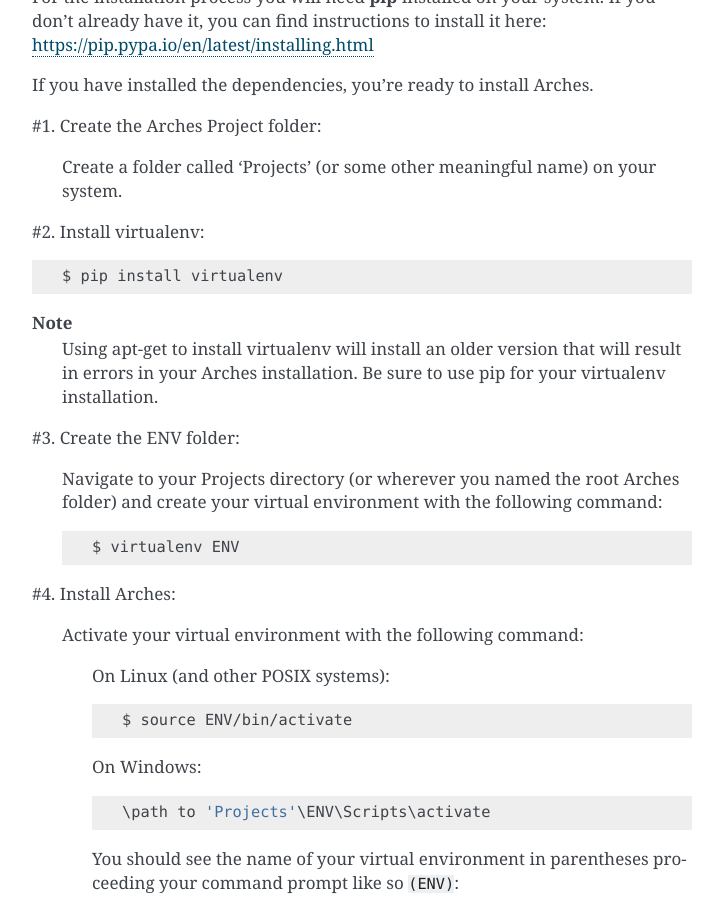
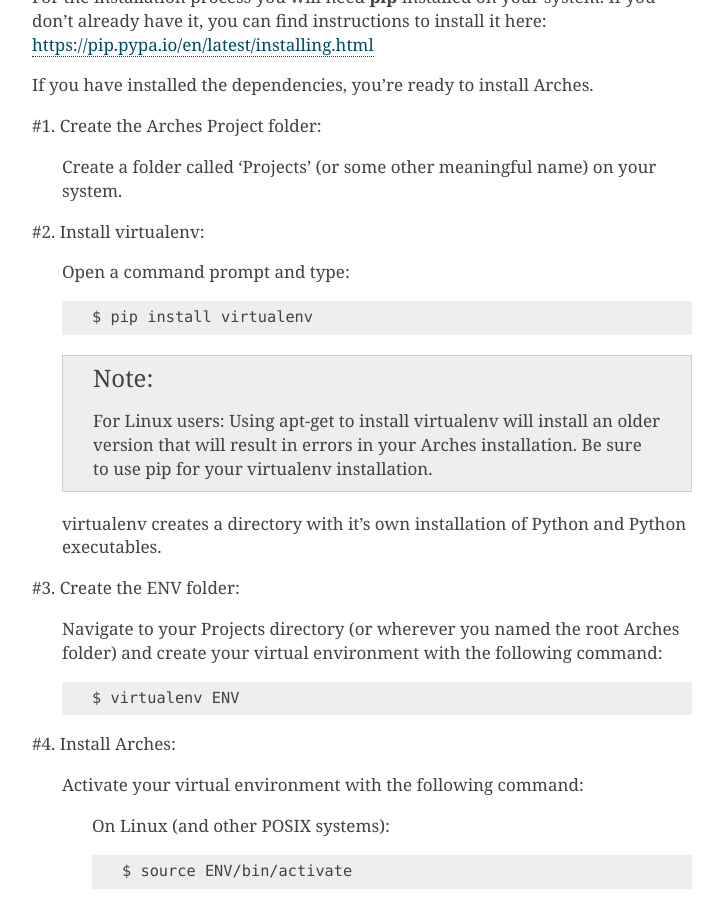
Before and after one commit to archesproject/arches-docs, a Sphinx documentation site: the page built from docs/getting-started.txt, in a window 1280 px wide and 900 px high, scrolled down 1629 px. Shown: the whole window, without its empty margins (388-1111 px from the left). Built offline with Sphinx 7.4.7, drawn with Linux system fonts in a browser that asks for light colours.

Commit message:
update install docs

```diff
--- a/docs/getting-started.txt
+++ b/docs/getting-started.txt
@@ -75,15 +75,16 @@
     Create a folder called 'Projects' (or some other meaningful name) on your system.
 
 
-#2. Install virtualenv::
+#2.  Install virtualenv:
+
+    Open a command prompt and type::
 
         $ pip install virtualenv
 
+    .. note::
+        For Linux users: Using apt-get to install virtualenv will install an older version that will result in errors in your Arches installation. Be sure to use pip for your virtualenv installation.
 
-
-**Note**
-    Using apt-get to install virtualenv will install an older version that will result in errors in your Arches installation. Be sure to use pip for your virtualenv installation.
-
+    virtualenv creates a directory with it's own installation of Python and Python executables.
 
 #3. Create the ENV folder:
 
```
